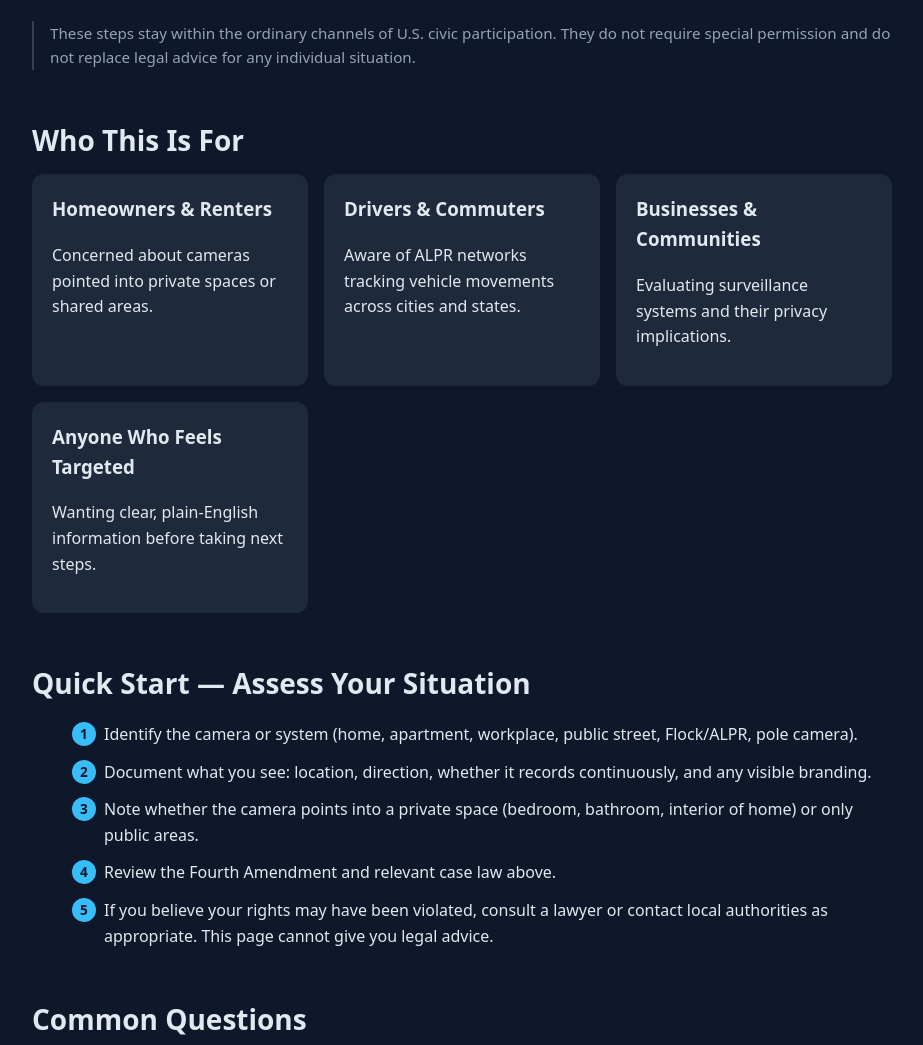
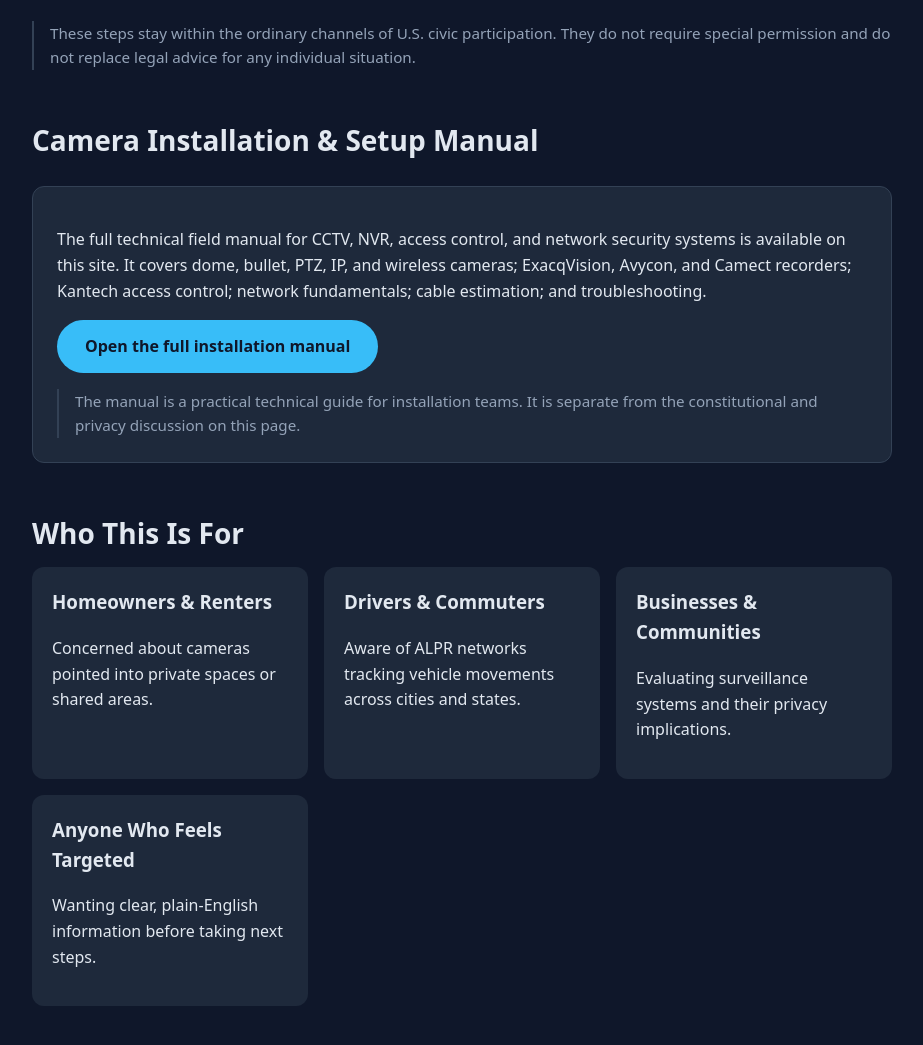
Before and after one commit to sdcastillo/key-survaillance-camera-systems, a plain HTML site: page privacy-rights.html in a window 1280 px wide. Shown: the part 3574-4619 px from the top of the page, without its empty margins (178-1101 px from the left). Drawn offline with Linux system fonts and the light colour scheme.

Commit message:
Add prominent section for the camera installation manual

```diff
--- a/privacy-rights.html
+++ b/privacy-rights.html
@@ -5,7 +5,7 @@
     <meta name="viewport" content="width=device-width, initial-scale=1.0">
     <title>Know Your Privacy Rights — 4th Amendment & Surveillance Cameras</title>
     <meta name="description" content="Understand your US Constitutional rights against warrantless mass surveillance. Clear guidance on the Fourth Amendment, Katz, Carpenter, Flock cameras, ALPRs, pole cameras, and what you can do when you feel your privacy is being violated.">
-    <meta name="keywords" content="Fourth Amendment, privacy rights, Katz v United States, Flock cameras, ALPR, surveillance cameras, Carpenter v United States, pole cameras, warrantless tracking, constitutional rights, Title III, Orwell 1984">
+    <meta name="keywords" content="Fourth Amendment, privacy rights, Katz v United States, Flock cameras, ALPR, surveillance cameras, Carpenter v United States, pole cameras, warrantless tracking, constitutional rights, Title III, Orwell 1984, camera installation manual">
     <link rel="canonical" href="https://privacy-rights.pages.dev/">
     <meta property="og:title" content="Know Your Privacy Rights — 4th Amendment & Surveillance">
     <meta property="og:description" content="People need to understand their US Constitutional rights, feel safe exercising them, and act quickly when they feel victimized by unauthorized surveillance.">
@@ -37,6 +37,7 @@
         footer { text-align: center; padding: 2rem 1rem; color: var(--muted); font-size: 0.9rem; border-top: 1px solid #334155; margin-top: 3rem; }
         a { color: var(--accent); }
         .subtle { font-size: 0.95rem; color: var(--muted); border-left: 2px solid #334155; padding-left: 1rem; margin: 1.5rem 0; }
+        .manual-box { background: #1e293b; border: 1px solid #334155; border-radius: 12px; padding: 1.5rem; margin: 1.5rem 0; }
     </style>
 </head>
 <body>
@@ -133,6 +134,17 @@
             <p class="subtle">These steps stay within the ordinary channels of U.S. civic participation. They do not require special permission and do not replace legal advice for any individual situation.</p>
         </section>
 
+        <section id="manual">
+            <h2>Camera Installation & Setup Manual</h2>
+            <div class="manual-box">
+                <p>The full technical field manual for CCTV, NVR, access control, and network security systems is available on this site. It covers dome, bullet, PTZ, IP, and wireless cameras; ExacqVision, Avycon, and Camect recorders; Kantech access control; network fundamentals; cable estimation; and troubleshooting.</p>
+                <p style="margin-top:1rem;">
+                    <a class="cta" href="index.html">Open the full installation manual</a>
+                </p>
+                <p class="subtle" style="margin-top:1rem;margin-bottom:0;">The manual is a practical technical guide for installation teams. It is separate from the constitutional and privacy discussion on this page.</p>
+            </div>
+        </section>
+
         <section>
             <h2>Who This Is For</h2>
             <div class="card-grid">
@@ -191,7 +203,7 @@
     </div>
 
     <footer>
-        <p>Educational resource only • Not legal advice • <a href="index.html">Technical Manual</a></p>
+        <p>Educational resource only • Not legal advice • <a href="index.html">Camera Installation Manual</a></p>
         <p>&copy; 2026 Samuel Castillo. All rights reserved.</p>
     </footer>
 </body>
```
